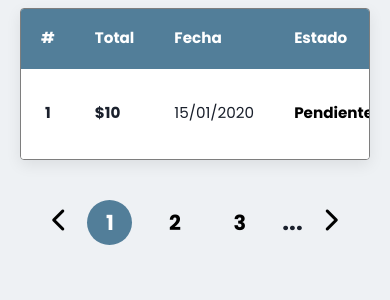
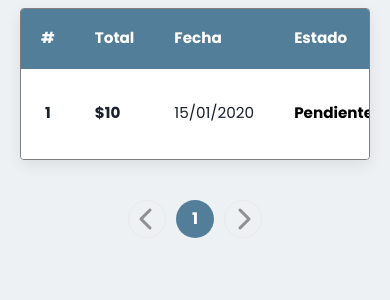
Before and after one commit to diego-ab-dev/Akaispace_Proyecto_de_Titulo, a Django app: template templates/ver_compras.html in a window 390 px wide. Shown: the part 211-511 px from the top of the page. Run offline with Django 3.2, Linux system fonts and the light colour scheme; the template is opened without the code that fills it: most values are stand-ins (such as "Sample title", 1, 10 or a date in 2020).

Commit message:
en el historial de compras de cliente ahora la paginacion y filtrado funcionan perfectamente

```diff
--- a/static/styles/styles_ver_compras.css
+++ b/static/styles/styles_ver_compras.css
@@ -145,12 +145,11 @@ ul { list-style: none; padding: 0; margin: 0; }
     transform: translateY(-1px);
 }
 
-/*paginacion*/
 .pagination-wrapper {
     display: flex;
     justify-content: center;
     align-items: center;
-    margin-top: 40px;
+    margin: 40px 0 60px;
     gap: 20px;
 }
 
@@ -166,21 +165,64 @@ ul { list-style: none; padding: 0; margin: 0; }
     color: #000;
     text-decoration: none;
     transition: 0.2s;
+    border: 1px solid #ddd;
+    cursor: pointer;
+}
+
+.page-item:hover:not(.active) {
+    background-color: #e2e2e2;
 }
 
 .page-item.active {
     background-color: #527e99;
-    color: white;
-}
-.page-item:hover:not(.active) {
-    background-color: #e2e2e2;
+    color: #fff;
+    border: none;
+    pointer-events: none;
 }
 
 .page-nav i {
     font-size: 1.5rem;
     color: #000;
 }
-.page-dots { font-size: 1.5rem; font-weight: bold; }
+
+.page-nav {
+    width: 45px;
+    height: 45px;
+    display: flex;
+    justify-content: center;
+    align-items: center;
+    border-radius: 50%;
+    border: 1px solid #ddd;
+    cursor: pointer;
+    transition: 0.2s;
+}
+
+.page-nav:hover:not(.disabled-nav) {
+    background-color: #e2e2e2;
+}
+
+.disabled-nav {
+    cursor: default;
+    opacity: 0.4;
+}
+
+.page-dots {
+    font-size: 1.5rem;
+    font-weight: bold;
+    color: #444;
+}
+
+@media (max-width: 768px) {
+    .pagination-wrapper {
+        gap: 10px;
+    }
+
+    .page-item, .page-nav {
+        width: 38px;
+        height: 38px;
+        font-size: 1rem;
+    }
+}
 
 @media (max-width: 992px) {
     .top-header-grid { grid-template-columns: 1fr; text-align: center; gap: 15px; }
--- a/templates/ver_compras.html
+++ b/templates/ver_compras.html
@@ -35,8 +35,9 @@
                             Filtrar Por
                         </button>
                         <ul class="dropdown-menu dropdown-menu-end">
-                            <li><a class="dropdown-item" href="#">Más recientes</a></li>
-                            <li><a class="dropdown-item" href="#">Más antiguos</a></li>
+                            <li><a class="dropdown-item" href="?orden=reciente">Más recientes</a></li>
+
+                            <li><a class="dropdown-item" href="?orden=antiguo">Más antiguos</a></li>
                         </ul>
                     </div>
                 </div>
@@ -55,7 +56,7 @@
                         </tr>
                     </thead>
                     <tbody>
-                        {% for compra in compras %}
+                        {% for compra in page_obj %}
                         <tr>
                             <td class="text-center fw-bold">{{ compra.id }}</td>
                             <td class="fw-bold">${{ compra.total|formato_chileno }}</td>
@@ -86,14 +87,41 @@
                     </tbody>
                 </table>
             </div>
-            <!--Paginacion-->
+            <!-- Paginacion -->
             <div class="pagination-wrapper">
-                <a href="#" class="page-nav"><i class="fa-solid fa-chevron-left"></i></a>
-                <span class="page-item active">1</span>
-                <a href="#" class="page-item">2</a>
-                <a href="#" class="page-item">3</a>
-                <span class="page-dots">...</span>
-                <a href="#" class="page-nav"><i class="fa-solid fa-chevron-right"></i></a>
+                {% if page_obj.has_previous %}
+                    <a href="?page={{ page_obj.previous_page_number }}&orden={{ orden }}" class="page-nav">
+                        <i class="fa-solid fa-chevron-left"></i>
+                    </a>
+                {% else %}
+                    <span class="page-nav disabled-nav">
+                        <i class="fa-solid fa-chevron-left"></i>
+                    </span>
+                {% endif %}
+
+                {% for num in page_obj.paginator.page_range %}
+
+                    {% if num == page_obj.number %}
+                        <span class="page-item active">{{ num }}</span>
+
+                    {% elif num == 1 or num == page_obj.paginator.num_pages or num >= page_obj.number|add:'-2' and num <= page_obj.number|add:'2' %}
+                        <a href="?page={{ num }}&orden={{ orden }}" class="page-item">{{ num }}</a>
+
+                    {% elif num == page_obj.number|add:'-3' or num == page_obj.number|add:'3' %}
+                        <span class="page-dots">...</span>
+                    {% endif %}
+
+                {% endfor %}
+
+                {% if page_obj.has_next %}
+                    <a href="?page={{ page_obj.next_page_number }}&orden={{ orden }}" class="page-nav">
+                        <i class="fa-solid fa-chevron-right"></i>
+                    </a>
+                {% else %}
+                    <span class="page-nav disabled-nav">
+                        <i class="fa-solid fa-chevron-right"></i>
+                    </span>
+                {% endif %}
             </div>
         </div>
     </div>
```
Also changed, not shown: appPrincipal/views.py (+19 -4 lines).
